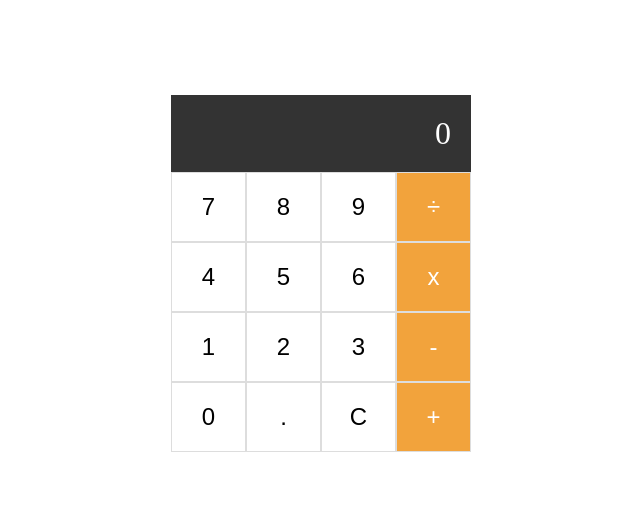
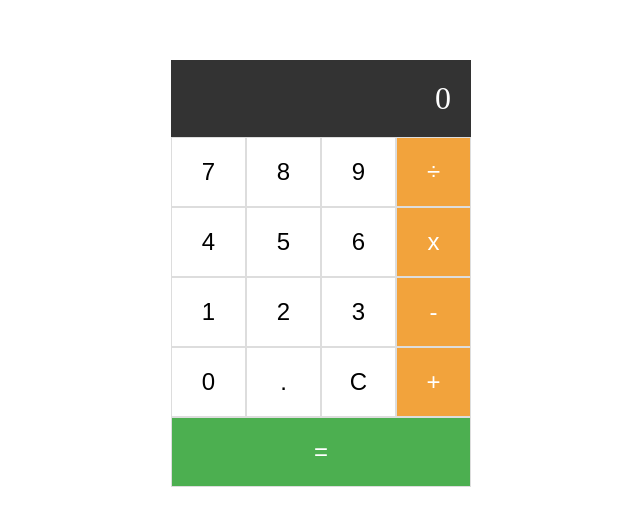
Before and after one commit to wintheinmg/Calculator, a plain HTML site: page index.html in a window 1280 px wide. Shown: the part 127-652 px from the top of the page, without its empty margins (319-959 px from the left). Drawn offline with Linux system fonts and the light colour scheme.

Commit message:
Add equal btn

```diff
--- a/index.html
+++ b/index.html
@@ -26,6 +26,8 @@
         <button class="btn" data-value=".">.</button>
         <button class="btn" id="clear">C</button>
         <button class="btn operator" data-value="+">+</button>
+
+        <button class="btn equal" id="equal">=</button>
       </div>
     </div>
   </body>
```
